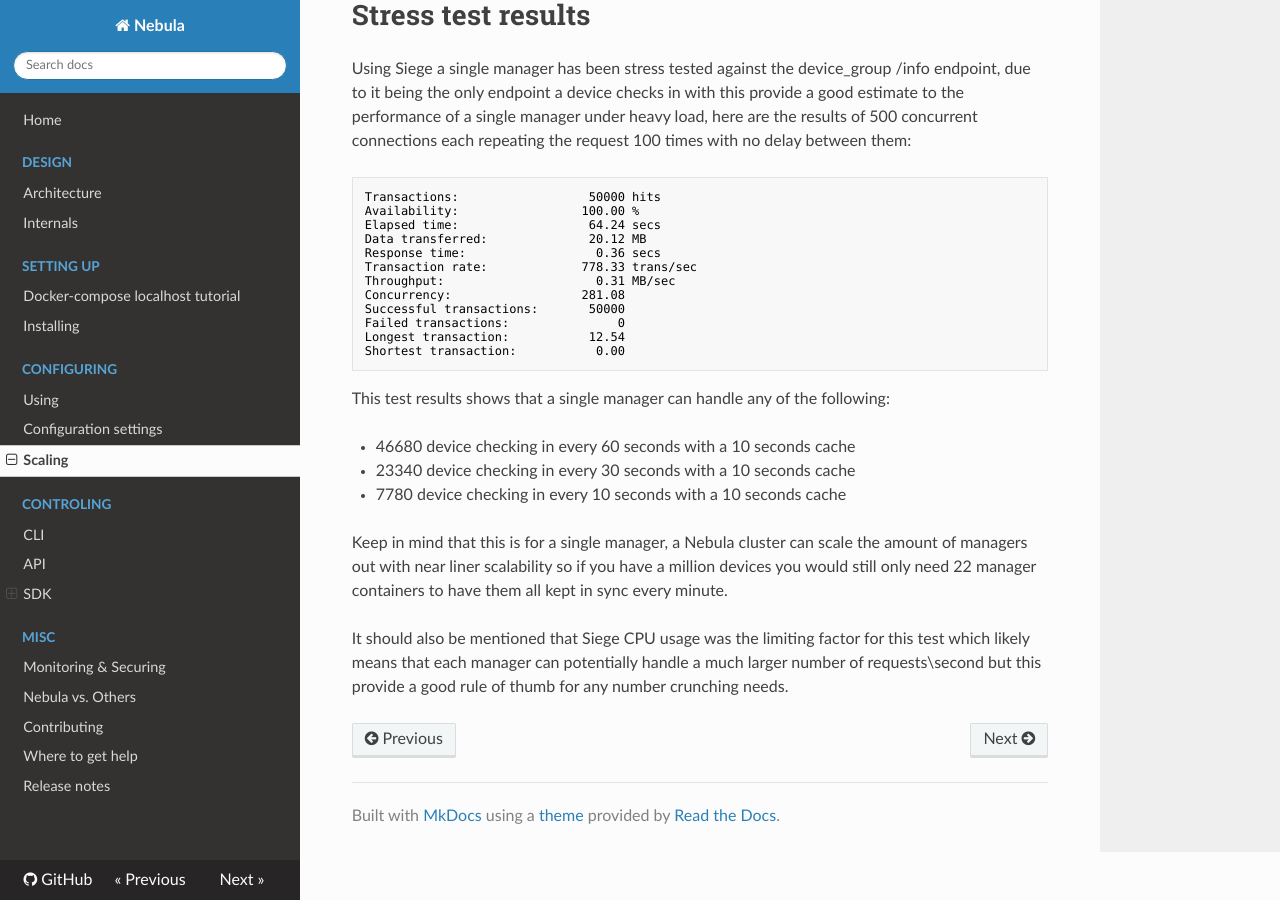
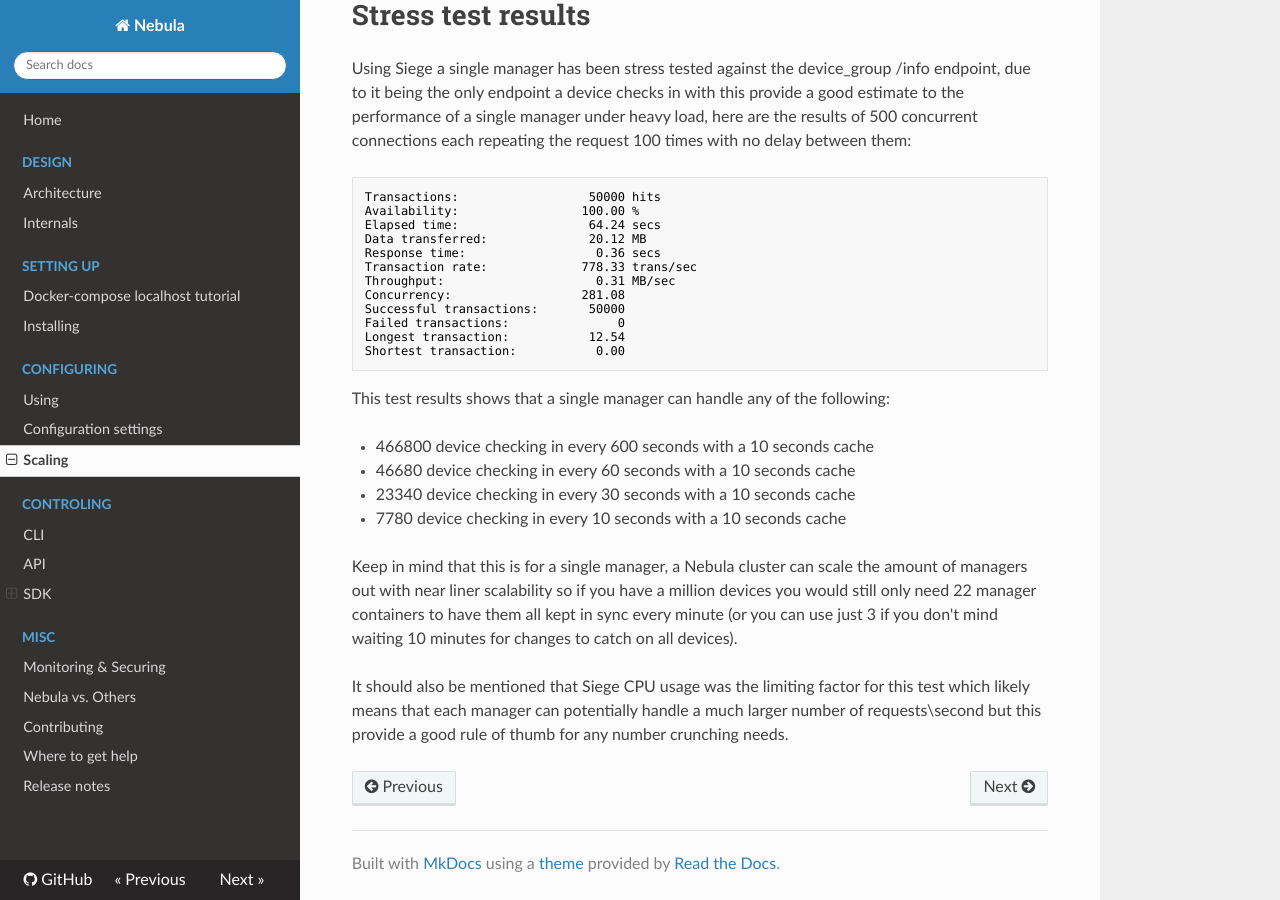
Before and after one commit to nebula-orchestrator/docs, an MkDocs documentation site: the page built from docs/scaling.md, in a window 1280 px wide and 900 px high, scrolled down 812 px. Built offline with MkDocs 1.6.1, drawn with Linux system fonts in a browser that asks for light colours; nearby versions of some CDN libraries; old or Windows-style settings are respelled for this version of MkDocs.

```diff
--- a/docs/scaling.md
+++ b/docs/scaling.md
@@ -31,10 +31,11 @@
 
 This test results shows that a single manager can handle any of the following:
 
+* 466800 device checking in every 600 seconds with a 10 seconds cache
 * 46680 device checking in every 60 seconds with a 10 seconds cache
 * 23340 device checking in every 30 seconds with a 10 seconds cache
 * 7780 device checking in every 10 seconds with a 10 seconds cache
 
-Keep in mind that this is for a single manager, a Nebula cluster can scale the amount of managers out with near liner scalability so if you have a million devices you would still only need 22 manager containers to have them all kept in sync every minute.
+Keep in mind that this is for a single manager, a Nebula cluster can scale the amount of managers out with near liner scalability so if you have a million devices you would still only need 22 manager containers to have them all kept in sync every minute (or you can use just 3 if you don't mind waiting 10 minutes for changes to catch on all devices).
 
 It should also be mentioned that Siege CPU usage was the limiting factor for this test which likely means that each manager can potentially handle a much larger number of requests\second but this provide a good rule of thumb for any number crunching needs.
```
